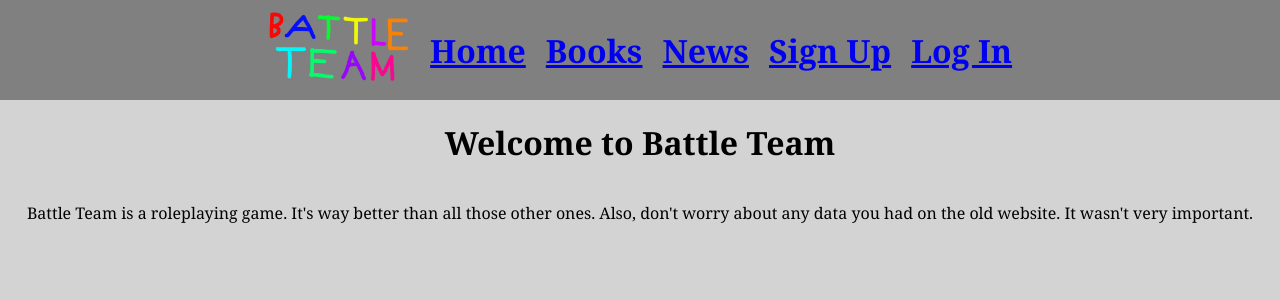
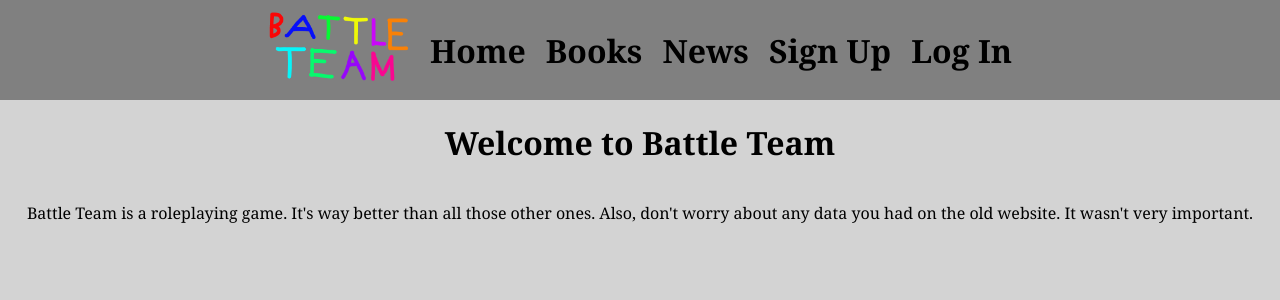
Before and after one commit to SoopCo/soopco.github.io, a React (Create React App) app: page /signup in a window 1280 px wide. Shown: the top 300 px of the page. Built offline with nearby package versions, Linux system fonts and the light colour scheme.

Commit message:
Made navbar elements look better

```diff
--- a/src/components/NavbarElement.jsx
+++ b/src/components/NavbarElement.jsx
@@ -9,6 +9,8 @@ const NavbarElement = ({ to, children, onClick }) => {
                 justifyContent: "center",
                 alignItems: "center",
                 margin: "0 10px",
+                textDecoration: "none",
+                color: "black",
             }}
             to={to}
             onClick={onClick}
```
